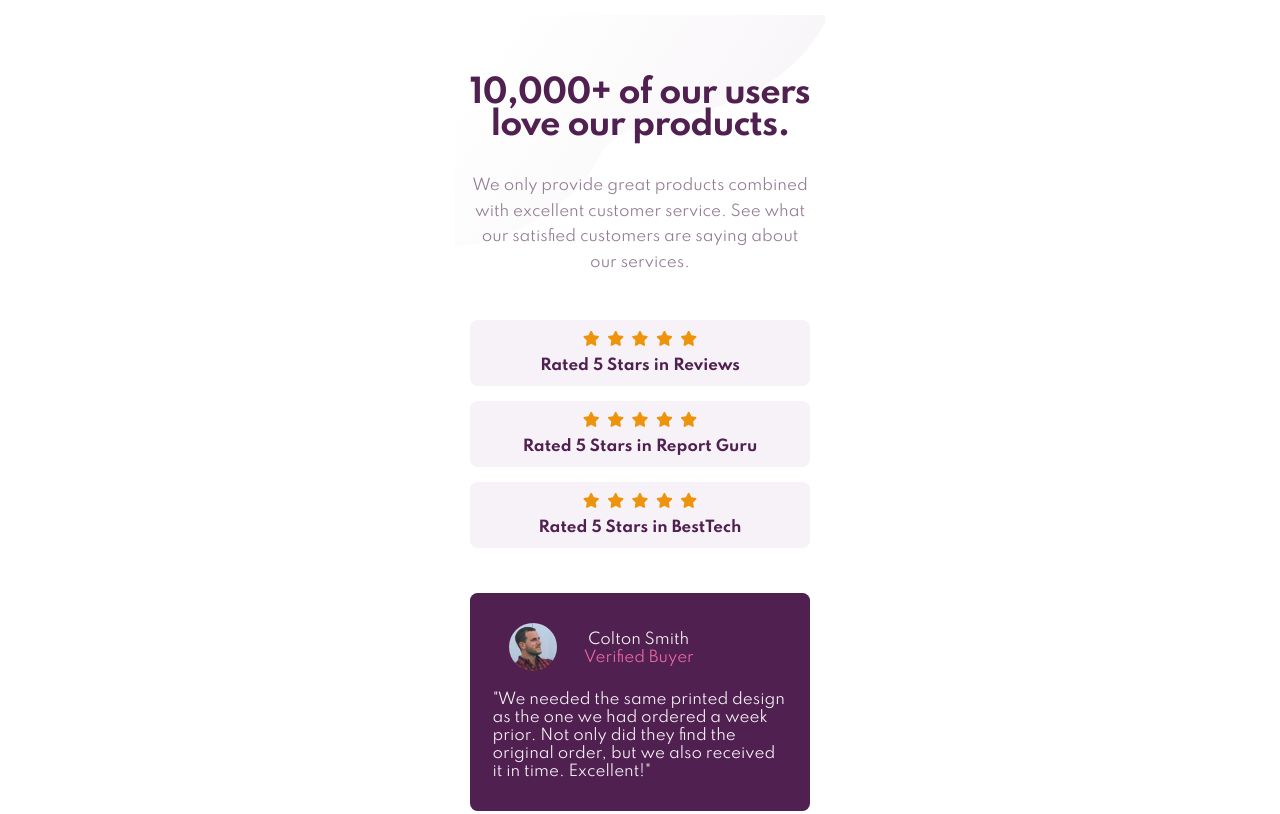
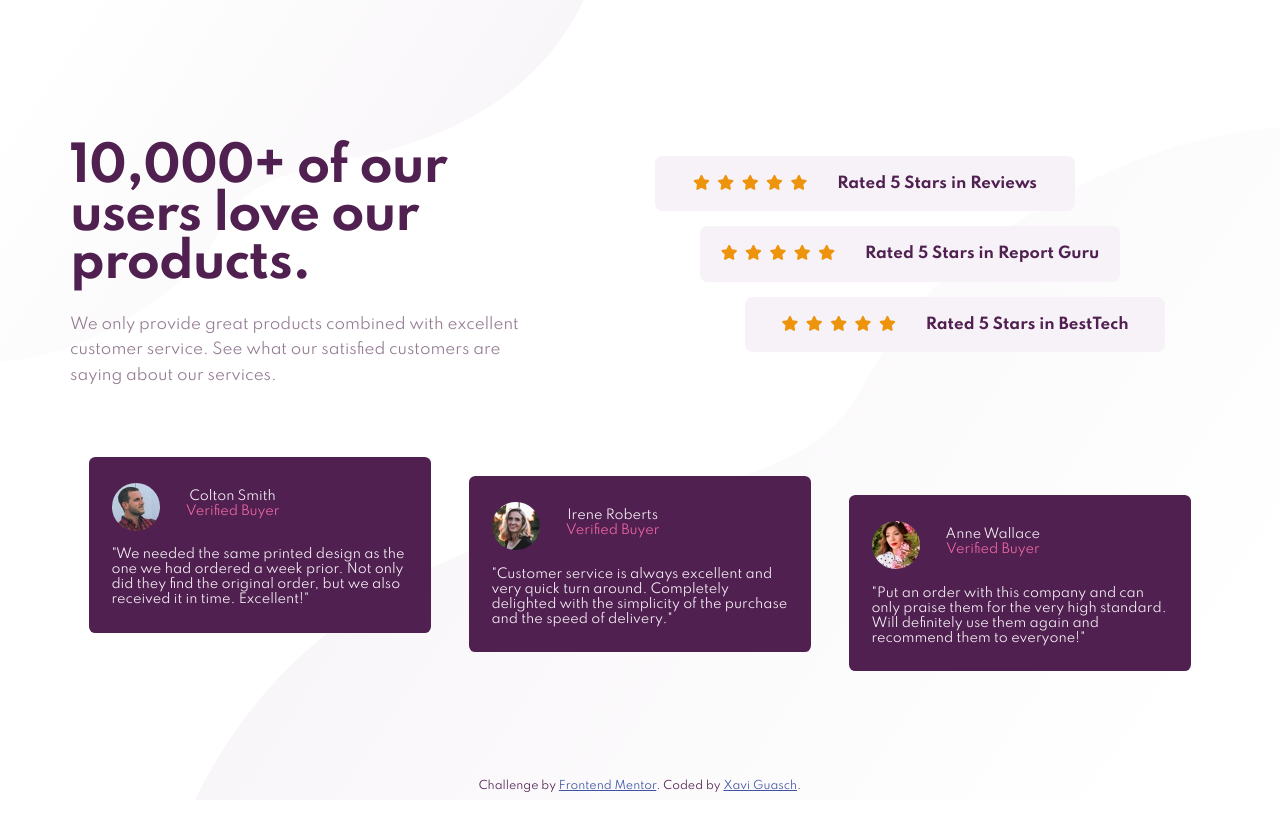
Before and after one commit to xaviguasch/social-proof-section-frontend-mentor-challenge, a plain HTML site: page index.html in a window 1280 px wide. Shown: the top 814 px of the page. Drawn offline with Linux system fonts and the light colour scheme.

Commit message:
finished desktop view

```diff
--- a/index.html
+++ b/index.html
@@ -32,7 +32,7 @@
           </div>
 
           <div class="ratings">
-            <div class="rating">
+            <div class="rating rating__reviews">
               <div class="rating-stars">
                 <i class="fas fa-star"></i><i class="fas fa-star"></i
                 ><i class="fas fa-star"></i><i class="fas fa-star"></i
@@ -40,7 +40,7 @@
               </div>
               <div class="rating-text">Rated 5 Stars in Reviews</div>
             </div>
-            <div class="rating">
+            <div class="rating rating__report-guru">
               <div class="rating-stars">
                 <i class="fas fa-star"></i><i class="fas fa-star"></i
                 ><i class="fas fa-star"></i><i class="fas fa-star"></i
@@ -48,7 +48,7 @@
               </div>
               <div class="rating-text">Rated 5 Stars in Report Guru</div>
             </div>
-            <div class="rating">
+            <div class="rating rating__best-in-tech">
               <div class="rating-stars">
                 <i class="fas fa-star"></i><i class="fas fa-star"></i
                 ><i class="fas fa-star"></i><i class="fas fa-star"></i
@@ -60,7 +60,7 @@
         </div>
 
         <div class="testimonials">
-          <div class="testim-card">
+          <div class="testim-card testim-card__colton">
             <div class="testim-header">
               <div class="testim-avatar">
                 <img class="avatar-picture" src="./images/image-colton.jpg" alt="" />
@@ -79,7 +79,7 @@
             </div>
           </div>
 
-          <div class="testim-card">
+          <div class="testim-card testim-card__irene">
             <div class="testim-header">
               <div class="testim-avatar">
                 <img class="avatar-picture" src="./images/image-irene.jpg" alt="" />
@@ -98,7 +98,7 @@
             </div>
           </div>
 
-          <div class="testim-card">
+          <div class="testim-card testim-card__anne">
             <div class="testim-header">
               <div class="testim-avatar">
                 <img class="avatar-picture" src="./images/image-anne.jpg" alt="" />
@@ -123,7 +123,7 @@
           Challenge by
           <a href="https://www.frontendmentor.io?ref=challenge" target="_blank"
             >Frontend Mentor</a
-          >. Coded by <a href="#">Xavi Gua</a>.
+          >. Coded by <a href="#">Xavi Guasch</a>.
         </div>
       </footer>
     </div>
--- a/style.css
+++ b/style.css
@@ -161,3 +161,109 @@ body {
 .attribution a {
   color: hsl(228, 45%, 44%);
 }
+
+/* MEDIA QUERIES */
+
+@media (min-width: 1050px) {
+  body {
+    background-image: url('./images/bg-pattern-top-desktop.svg'),
+      url('./images/bg-pattern-bottom-desktop.svg');
+    background-position: top left, bottom right;
+    background-repeat: no-repeat;
+  }
+
+  .container {
+    max-width: 1200px;
+    padding: 4em 2em;
+    background-image: none;
+    height: 100vh;
+    display: flex;
+    justify-content: center;
+    align-items: center;
+  }
+
+  .main {
+    display: flex;
+    flex-direction: column;
+  }
+
+  .hero {
+    display: flex;
+    flex-direction: row;
+    justify-content: space-between;
+    width: 100%;
+  }
+
+  .main-copy {
+    width: 450px;
+    text-align: left;
+  }
+
+  .copy-headline {
+    font-size: 3rem;
+    padding: 0.5em 0;
+  }
+
+  .ratings {
+    width: 600px;
+    display: flex;
+    flex-direction: column;
+    align-items: center;
+    justify-content: center;
+  }
+
+  .rating {
+    width: 70%;
+    margin: 0.5em auto;
+    display: flex;
+    justify-content: center;
+    align-items: center;
+    gap: 2em;
+  }
+
+  .rating-stars {
+    padding-top: 0.5em;
+  }
+
+  .rating__reviews {
+    position: relative;
+    left: -3em;
+  }
+
+  .rating__best-in-tech {
+    position: relative;
+    left: 3em;
+  }
+
+  .testimonials {
+    display: flex;
+    flex-direction: row;
+    justify-content: space-between;
+    align-items: center;
+  }
+
+  .testim-card {
+    width: 30%;
+    font-size: 0.8rem;
+    padding: 2em 1.75em;
+  }
+
+  .testim-card__colton {
+    margin-top: -2em;
+  }
+
+  .testim-card__anne {
+    margin-bottom: -2em;
+  }
+
+  .testim-avatar {
+    margin-left: -1.2em;
+  }
+
+  .footer {
+    position: absolute;
+    bottom: 0;
+    left: 0;
+    right: 0;
+  }
+}
```
